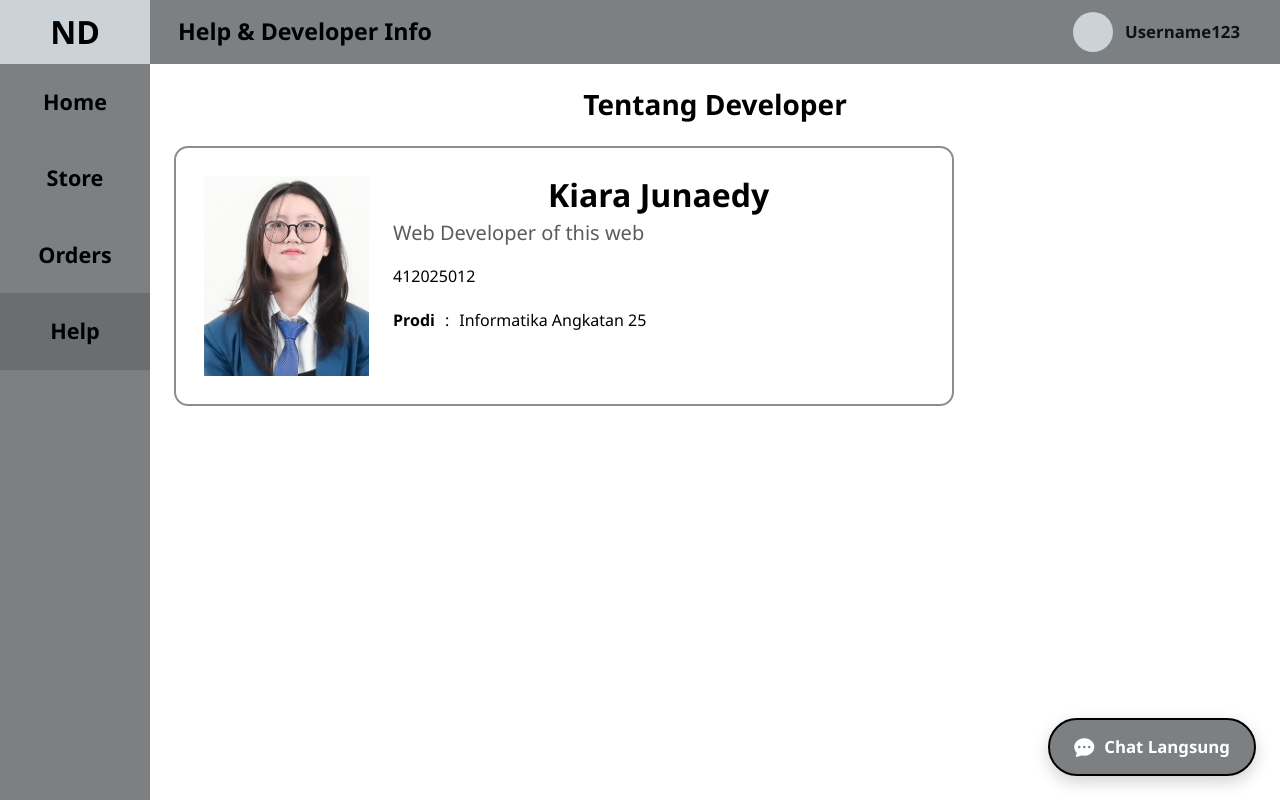
After one commit to Kiara12-boop/Details-Online, a PHP site: page /works/help.php in a window 1280 px wide. The commit adds this page. Run offline with PHP 8.4, Linux system fonts and the light colour scheme; some libraries are stand-ins or nearby versions.

Commit message:
changed help agar ada profile developer

```diff
--- /dev/null
+++ b/help.php
@@ -0,0 +1,123 @@
+<?php
+session_start();
+$activePage = 'help';$pageTitle  = 'Help & Developer Info';
+
+// Data developer (bisa kamu ubah sesuai kebutuhan)
+$developer = [
+    'nama'      => 'Kiara Junaedy',
+    'role'      => 'Web Developer of this web',
+    'prodi'    => 'Informatika Angkatan 25',
+    'foto'      => "img/dev.png",
+    'NIM' => '412025012',
+    'chat_url'  => 'https://example.com/chat-langsung',
+];
+
+include 'includes/frame.php';
+?>
+
+<style>
+  .dev-card {
+    max-width: 780px;
+    border: 2px solid #8a8e91;
+    border-radius: 14px;
+    padding: 28px;
+    background-color: #ffffff;
+  }
+
+  .dev-photo {
+    width: 165px;
+    height: 200px;
+    border: 10%;
+    background-color: #c7cfd6;
+    display: flex;
+    align-items: center;
+    justify-content: center;
+    font-weight: 600;
+    color: #222222;
+    overflow: hidden;
+    flex-shrink: 0;
+  }
+
+  .dev-photo img {
+    width: 100%;
+    height: 110%;
+    object-fit: cover;
+  }
+
+  .dev-spec td {
+    padding: 4px 10px 4px 0;
+    vertical-align: top;
+  }
+
+  .floating-chat-btn {
+    position: fixed;
+    right: 24px;
+    bottom: 24px;
+    background-color: #7c8082;
+    color: #ffffff;
+    border: 2px solid #000000;
+    border-radius: 999px;
+    padding: 12px 24px;
+    font-size: 1.05rem;
+    font-weight: 600;
+    text-decoration: none;
+    display: inline-flex;
+    align-items: center;
+    gap: 10px;
+    box-shadow: 0 6px 16px rgba(0, 0, 0, 0.18);
+    z-index: 1000;
+    transition: background-color 0.15s, transform 0.15s;
+  }
+
+  .floating-chat-btn:hover {
+    background-color: #5f6365;
+    color: #ffffff;
+    transform: translateY(-2px);
+  }
+</style>
+
+<main class="container-fluid px-3 px-md-4 py-4">
+  <h2 class="fw-bold fs-3 mb-4">Tentang Developer</h2>
+
+  <div class="dev-card">
+    <div class="d-flex flex-column flex-md-row align-items-center align-items-md-start gap-4">
+      <div class="dev-photo">
+        <?php if ($developer['foto'] !== ''): ?>
+          <img src="<?= htmlspecialchars($developer['foto']) ?>" alt="Foto Developer">
+        <?php else: ?>
+          FOTO DEV
+        <?php endif; ?>
+      </div>
+
+      <!-- Nama & Detail Developer -->
+      <div class="flex-grow-1 text-center text-md-start">
+        <h3 class="fw-bold fs-2 mb-1"><?= htmlspecialchars($developer['nama']) ?></h3>
+        <div class="text-muted fs-5 mb-3"><?= htmlspecialchars($developer['role']) ?></div>
+
+        <p class="mb-3" style="line-height: 1.5;">
+          <?= htmlspecialchars($developer['NIM']) ?>
+        </p>
+
+        <table class="dev-spec mx-auto mx-md-0 text-start">
+          <tr>
+            <td class="fw-semibold">Prodi</td>
+            <td>:</td>
+            <td><?= htmlspecialchars($developer['prodi']) ?></td>
+          </tr>
+        </table>
+      </div>
+    </div>
+  </div>
+</main>
+
+<a
+  href="https://wa.me/c/6283829829897"
+  target="_blank"
+  rel="noopener noreferrer"
+  class="floating-chat-btn"
+>
+  <i class="bi bi-chat-dots-fill fs-5"></i>
+  <span>Chat Langsung</span>
+</a>
+
+<?php include 'includes/foot.php'; ?>
--- a/includes/frame.php
+++ b/includes/frame.php
@@ -215,7 +215,8 @@ button {
         <a href="home.php" class="side-link <?= $activePage === 'home' ? 'active' : '' ?>">Home</a>
         <a href="store.php" class="side-link <?= $activePage === 'store' ? 'active' : '' ?>">Store</a>
         <a href="orders.php" class="side-link <?= $activePage === 'orders' ? 'active' : '' ?>">Orders</a>
-        <a href="https://discord.com/" target="_blank" rel="noopener noreferrer" class="side-link <?= $activePage === 'help' ? 'active' : '' ?>">Help</a>      </nav>
+        <a href="help.php" class="side-link <?= $activePage === 'help' ? 'active' : '' ?>">Help</a>
+      </nav>
     </aside>
 
     <!-- Area Kanan -->
```
Also changed, not shown: img/dev.png (added).
